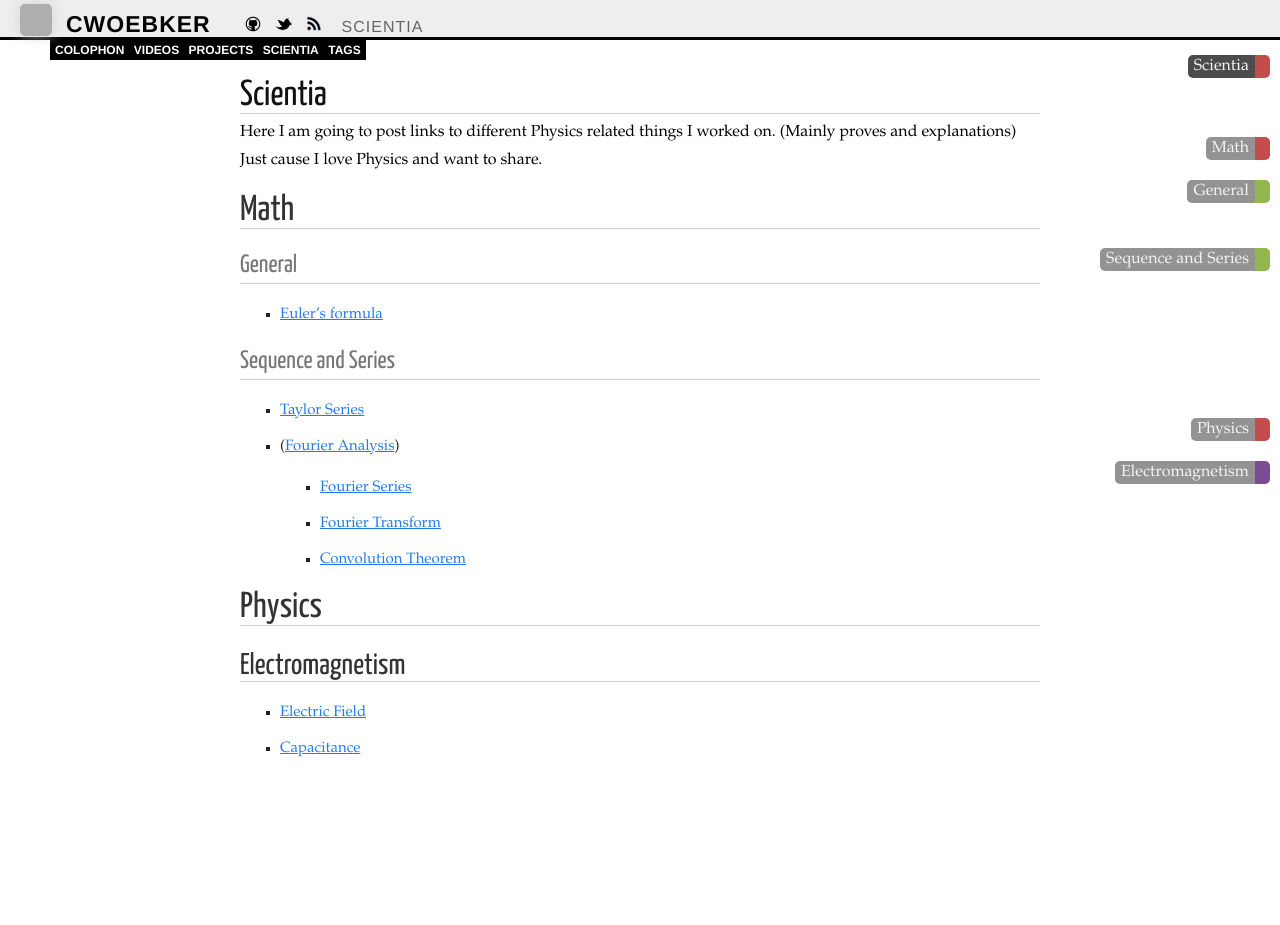
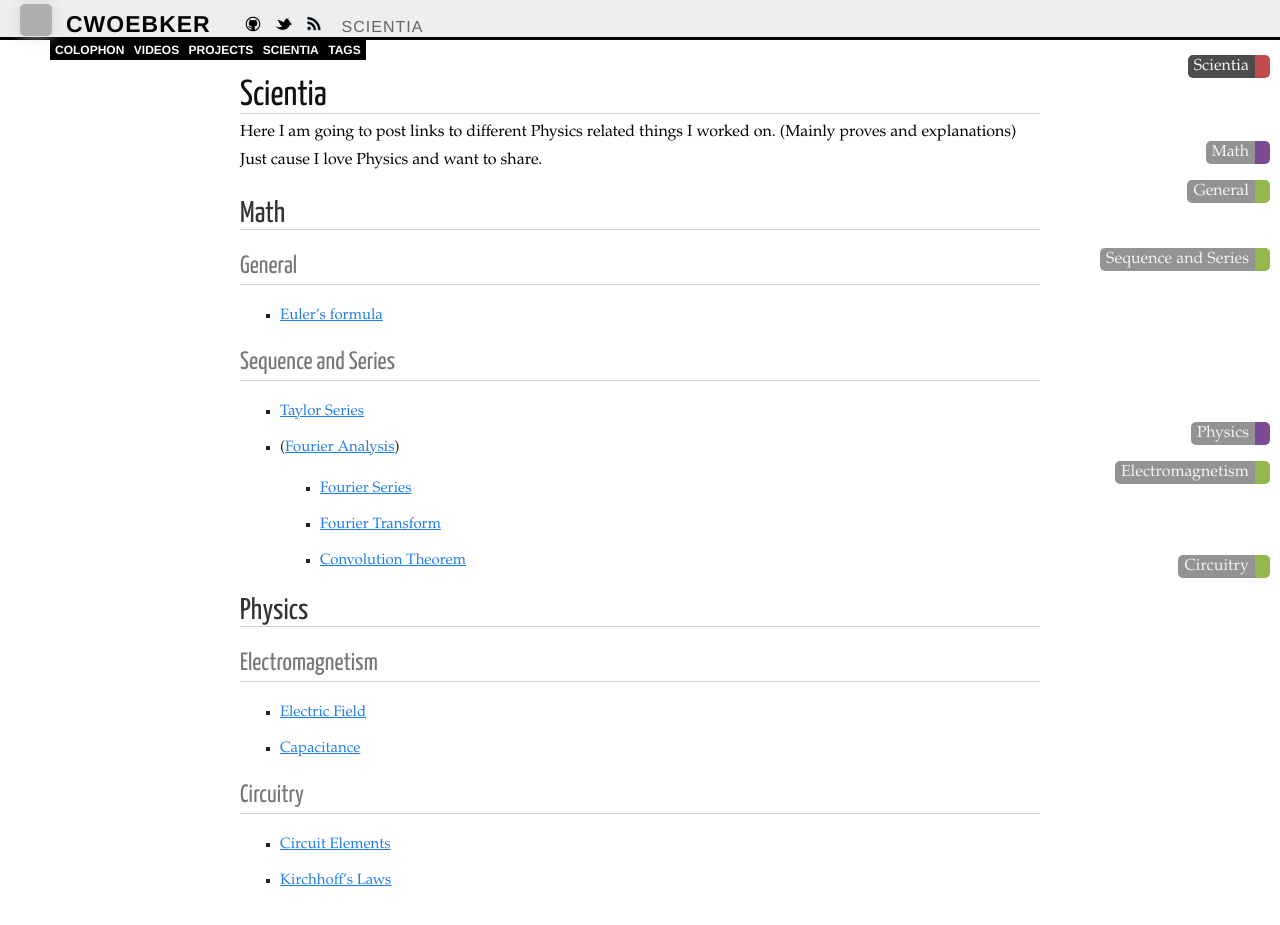
Before and after one commit to cwoebker/.com, a Jekyll site: the page built from scientia/index.markdown, in a window 1280 px wide and 991 px high. Shown: the top 925 px of the window. Built offline with Jekyll 4.4.1, drawn with Linux system fonts in a browser that asks for light colours; Markdown is read by kramdown in place of the engine named in the settings; grey boxes are pictures that could not be loaded.

Commit message:
added circuitry section - articles being worked on

```diff
--- a/scientia/index.markdown
+++ b/scientia/index.markdown
@@ -6,7 +6,7 @@ external: [flexnav]
 
 Here I am going to post links to different Physics related things I worked on. (Mainly proves and explanations) Just cause I love Physics and want to share.
 
-# Math
+## Math
 
 ### General
 
@@ -20,54 +20,59 @@ Here I am going to post links to different Physics related things I worked on. (
   * [Convolution Theorem](/scientia/math/convolution)
 
 <!--
-## Calculus
+### Calculus
 
-### Derivative Proofs
+#### Derivative Proofs
 
-### Integral Proofs
+#### Integral Proofs
 
-### Vector Mathematics
+#### Vector Mathematics
   * [Del](/scientia/math/calculus/del)
   * Gradient
   * Divergence
   * Curl
 -->
 
-# Physics
+## Physics
 
-<!-- ## Classical mechanics
+<!-- ### Classical mechanics
 
-### Kinematics
+#### Kinematics
 
-### Forces
+#### Forces
 
-### Work & Energy
+#### Work & Energy
 
-## Fluid Dynamics
+### Fluid Dynamics
 
-## Solid Dynamics
+### Solid Dynamics
 
-## Thermodynamics
+### Thermodynamics
 
 * Zeroth law
 * First law
 * Second law
 * Third law-->
 
-## Electromagnetism
+### Electromagnetism
 
 * [Electric Field](/scientia/physics/eandm/electric-field)
 * [Capacitance](/scientia/physics/eandm/capacitance)
 
-<!--### Optics
+### Circuitry
 
-## Relativity
+* [Circuit Elements](/scientia/physics/circuitry/circuit-elements)
+* [Kirchhoff's Laws](/scientia/physics/circuitry/kirchhoffs-laws)
+
+<!--#### Optics
+
+### Relativity
 
 * [Special Relativity](/scientia/physics/relativity/special)
 * [General Relativity](/scientia/physics/relativity/general)
 
-## Quantum mechanics
+### Quantum mechanics
 
-# Astronomy
+## Astronomy
 
 * Kepler's laws of planetary motion-->
```
Also changed, not shown: scientia/physics/circuitry/circuit-elements.md (added, +22 -0 lines), scientia/physics/circuitry/kirchhoffs-laws.md (added, +28 -0 lines).
